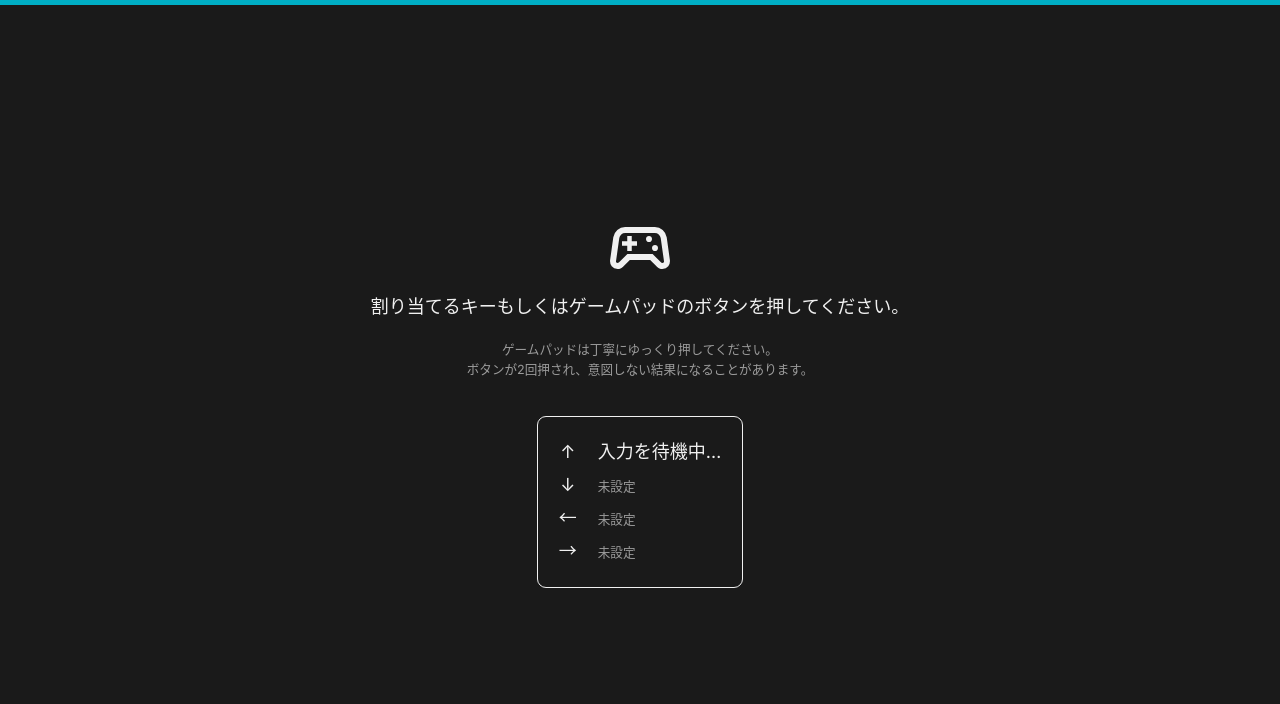
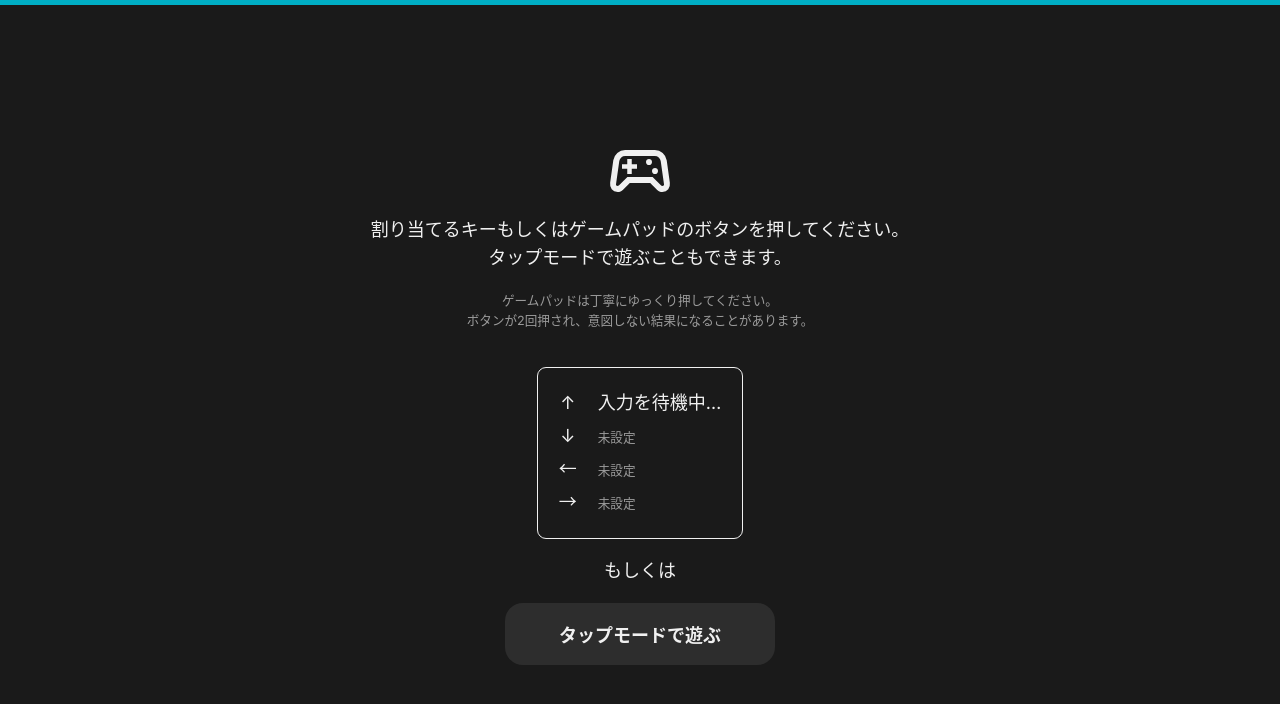
Before and after one commit to 1STEP621/languessr, a Vue app: page / in a window 1280 px wide. Shown: the top 704 px of the page. Built offline with nearby package versions, Linux system fonts and the light colour scheme.

Commit message:
enhance: CalibrationView をタップモードで通過できるように改善

```diff
--- a/src/assets/views/CalibrationView.vue
+++ b/src/assets/views/CalibrationView.vue
@@ -4,6 +4,7 @@ import { useInputStore } from '../../stores/input';
 import { useViewStore } from '@/stores/view';
 import BaseView from './BaseView.vue';
 import ProgressBar from '../components/ProgressBar.vue';
+import Button from '../components/Button.vue';
 
 const view = useViewStore();
 const input = useInputStore();
@@ -22,6 +23,9 @@ onMounted(async () => {
   for (let i = 0; i < definedKeys.length; i++) {
     const defineKey = definedKeys[i];
     defineKey.value = await input.wait();
+
+    // NOTE: キャリブレーションが中断された（クリックなど）場合キャンセル
+    if (view.state !== "calibration") return;
 
     if (i + 1 < definedKeys.length) {
       // NOTE: 次のキーを null にする（入力待機状態を示す）
@@ -64,7 +68,7 @@ function getKeyNameFromIndex(index: number) {
     <div>
       <p v-if="definedKeys.every(k => k.value)">セットアップが完了しました！</p>
       <template v-else>
-        <p>割り当てるキーもしくはゲームパッドのボタンを押してください。</p>
+        <p>割り当てるキーもしくはゲームパッドのボタンを押してください。<br>タップモードで遊ぶこともできます。</p>
         <small>ゲームパッドは丁寧にゆっくり押してください。<br>ボタンが2回押され、意図しない結果になることがあります。</small>
       </template>
       <table :class="$style.table">
@@ -87,6 +91,12 @@ function getKeyNameFromIndex(index: number) {
           </tr>
         </tbody>
       </table>
+      <template v-if="!definedKeys.every(k => k.value)">
+        <p>もしくは</p>
+        <Button @click="view.state = 'title'">
+          タップモードで遊ぶ
+        </Button>
+      </template>
     </div>
   </BaseView>
 </template>
```
